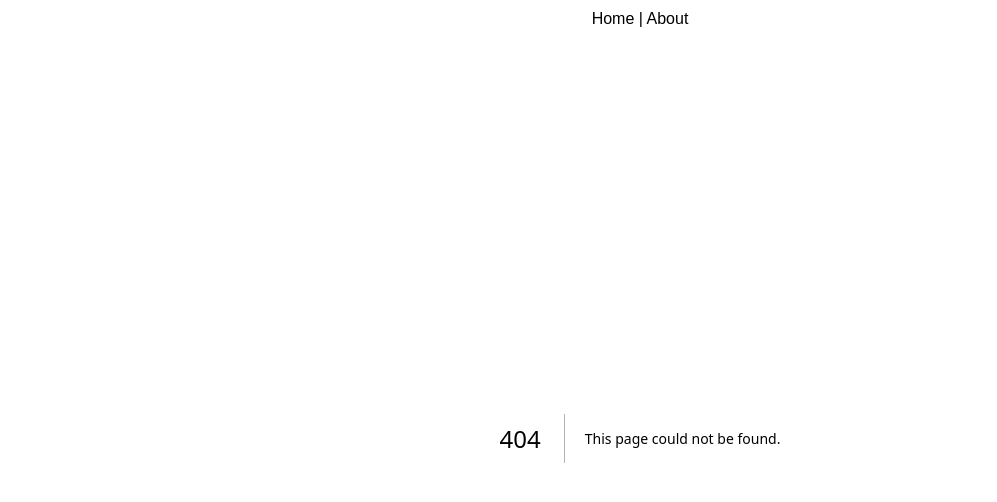
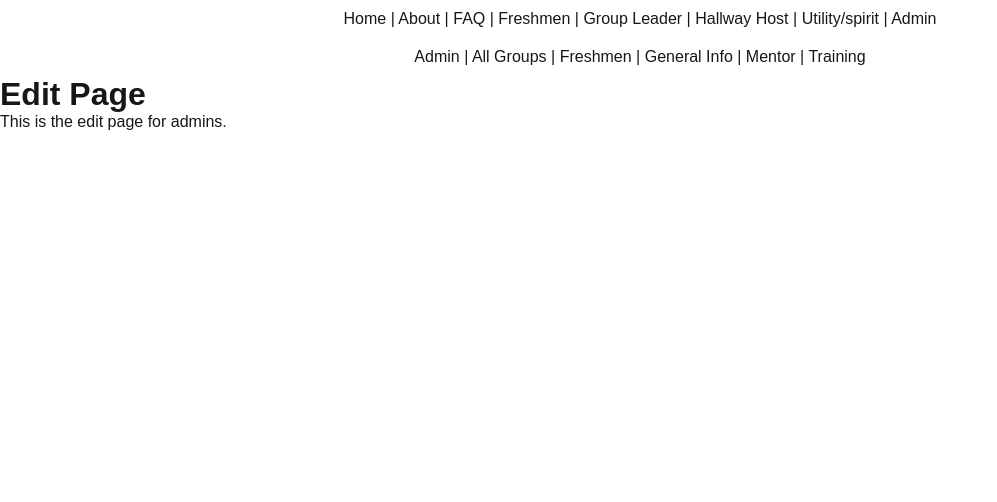
Before and after one commit to AvatarNit/royal_rumble_app, a Next.js app: page /admin/edit in a window 1280 px wide. Before the commit this address had no page. Shown: the top 502 px of the page, without its empty margins (0-997 px from the left). Built offline with nearby package versions, Linux system fonts and the light colour scheme.

Commit message:
added navigation for testing

```diff
--- /dev/null
+++ b/src/app/admin/edit/page.tsx
@@ -0,0 +1,19 @@
+import type { Metadata } from "next";
+import Link from "next/link";
+
+export default function AdminEditPage() {
+  return (
+    <div>
+      <nav style={{ textAlign: "center", padding: "10px" }}>
+        <Link href="/admin/edit/admin">Admin</Link> |{" "}
+        <Link href="/admin/edit/all_groups">All Groups</Link> |{" "}
+        <Link href="/admin/edit/freshmen">Freshmen</Link> |{" "}
+        <Link href="/admin/edit/general_info">General Info</Link> |{" "}
+        <Link href="/admin/edit/mentor">Mentor</Link> |{" "}
+        <Link href="/admin/edit/training">Training</Link>
+      </nav>
+      <h1>Edit Page</h1>
+      <p>This is the edit page for admins.</p>
+    </div>
+  );
+}
--- a/src/app/layout.tsx
+++ b/src/app/layout.tsx
@@ -16,7 +16,13 @@ export default function RootLayout({
     <html lang="en">
       <body>
         <nav style={{ textAlign: "center", padding: "10px" }}>
-          <Link href="/">Home</Link> | <Link href="/general/about">About</Link>
+          <Link href="/">Home</Link> | <Link href="/about">About</Link> |{" "}
+          <Link href="/faq">FAQ</Link> |{" "}
+          <Link href="/freshmen/home">Freshmen</Link> |{" "}
+          <Link href="/mentor/group_leader">Group Leader</Link> |{" "}
+          <Link href="/mentor/hallway_host">Hallway Host</Link> |{" "}
+          <Link href="/mentor/utility_spirit">Utility/spirit</Link> |{" "}
+          <Link href="/admin">Admin</Link>
         </nav>
         {children}
       </body>
```
Also changed, not shown: src/app/admin/add/page.tsx (+8 -0 lines), src/app/admin/attendance/page.tsx (+8 -0 lines), src/app/admin/page.tsx (+11 -0 lines), src/app/mentor/group_leader/page.tsx (+8 -0 lines), src/app/mentor/hallway_host/page.tsx (+8 -0 lines).
